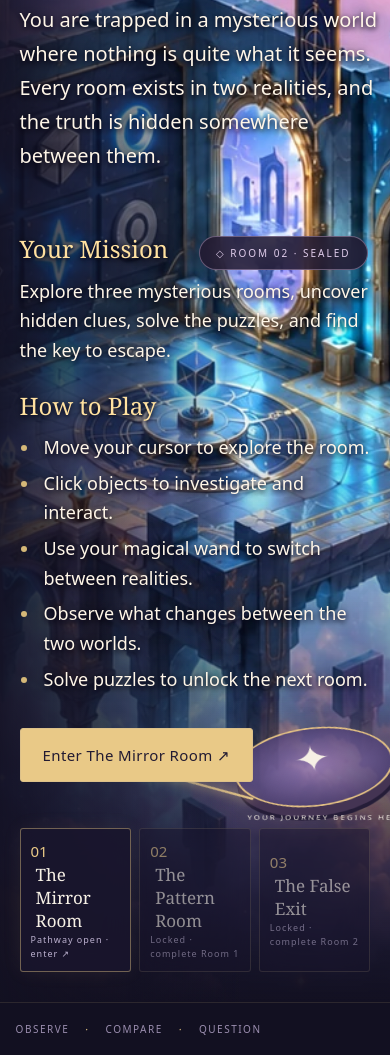
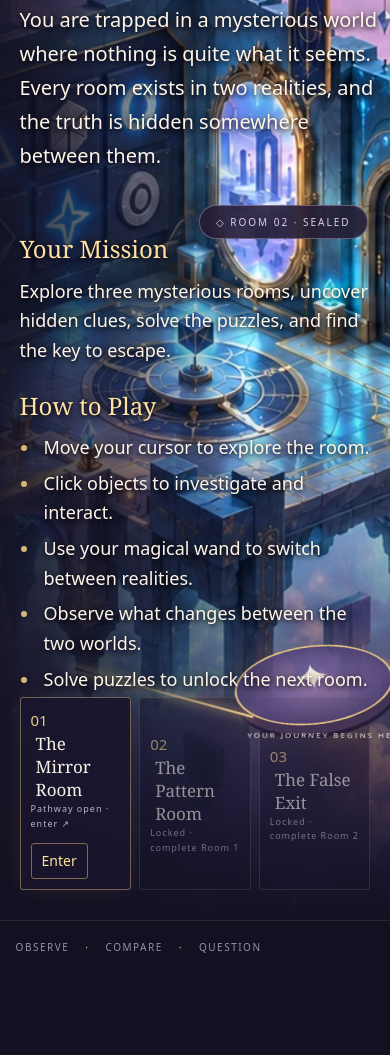
Before and after one commit to Faalroba/AI-Design-Portfolio, a plain HTML site: page play/the-impossible-room/index.html in a window 390 px wide. Shown: the part 360-1415 px from the top of the page. After the commit the page ends 1333 px from the top, so only its background shows below. Drawn offline with Linux system fonts and the light colour scheme.

Commit message:
Use Mirror Room card as the opening entry point

```diff
--- a/play/the-impossible-room/controller.js
+++ b/play/the-impossible-room/controller.js
@@ -7,7 +7,6 @@ function showWorld(){
  $('#lock2').textContent=roomDone(1)?'✦ ROOM 02 · COMPLETE':P.available(state,1)?'↗ ROOM 02 · OPEN':'◇ ROOM 02 · SEALED';$('#lock3').textContent=roomDone(2)?'✦ ROOM 03 · COMPLETE':P.available(state,2)?'↗ ROOM 03 · OPEN':'◇ ROOM 03 · SEALED';
  $('#lock2').classList.toggle('unsealed',P.available(state,1));$('#lock3').classList.toggle('unsealed',P.available(state,2));
  $('#world').dataset.progress=String(state.completed.length);
- const next=nextDestination();$('#begin').textContent=P.allComplete(state)?'Return to the mirror ↗':`Enter ${ROOMS[next].title} ↗`;
  $('#world-intro').innerHTML=P.allComplete(state)?'Three puzzles answered.<br>The mirror is waiting for you.':'A key waits beyond the glass.<br>Follow the next light.';
  $('#world-feedback').textContent='';$('#wand').dataset.mode='';
 }
@@ -87,7 +86,7 @@ function openPuzzle(){renderDials();$('#puzzle-message').textContent='Click each
 function showEnding(){clearTimeout(completionTimer);state.view='ending';$('#world').hidden=true;$('#room').hidden=true;document.querySelectorAll('dialog[open]').forEach(d=>d.close());$('#ending').hidden=false;$('#ending-title').focus();$('#wand').dataset.mode='';}
 function restart(){clearTimeout(completionTimer);clearTimeout(feedbackTimer);document.querySelectorAll('dialog[open]').forEach(d=>d.close());state=fresh();hintCount=0;$('#stage').className='stage';$('#wand').classList.remove('wrong-wand');showWorld();}
 $('#check').onclick=()=>{if(state.dials.every((n,i)=>SYMBOLS[n]===SOLUTION[i])){$('#puzzle').close();finishRoom(0);}else{state.attempts[0]++;$('#puzzle-message').textContent='The marks dim. Nothing is lost. Look for their order in the other reality.';$('#dials').classList.remove('wrong');void $('#dials').offsetWidth;$('#dials').classList.add('wrong');feedback(false);}};
-$('#begin').onclick=()=>enter(nextDestination());document.querySelectorAll('[data-room]').forEach(el=>el.onclick=()=>enter(Number(el.dataset.room)));
+document.querySelectorAll('[data-room]').forEach(el=>el.onclick=()=>enter(Number(el.dataset.room)));
 $('#map').onclick=()=>{if(state.view==='beyond'){state.insideMirror=false;enter(2);}else showWorld();};$('#home').onclick=e=>{e.preventDefault();showWorld();};
 $('#continue').onclick=()=>{clearTimeout(completionTimer);$('#complete').close();if(state.room<2)enter(state.room+1);else{draw();say('Return to the key inside the mirror. The glass will let you reach it now.');document.querySelector('#obj-key')?.focus();}};
 $('#stay').onclick=()=>$('#complete').close();$('.close').onclick=()=>$('#puzzle').close();
--- a/play/the-impossible-room/index.html
+++ b/play/the-impossible-room/index.html
@@ -1,5 +1,5 @@
 <!doctype html>
-<html lang="en"><head><meta charset="utf-8"><meta name="viewport" content="width=device-width, initial-scale=1"><title>The Impossible Room · Week 9</title><meta name="description" content="Three rooms, two realities, one impossible escape. A complete playable first draft."><link rel="preload" as="image" href="assets/world-opening.webp" type="image/webp"><link rel="stylesheet" href="style.css?v=opening-cover-1"><link rel="stylesheet" href="onboarding.css?v=map-intro-6"></head>
+<html lang="en"><head><meta charset="utf-8"><meta name="viewport" content="width=device-width, initial-scale=1"><title>The Impossible Room · Week 9</title><meta name="description" content="Three rooms, two realities, one impossible escape. A complete playable first draft."><link rel="preload" as="image" href="assets/world-opening.webp" type="image/webp"><link rel="stylesheet" href="style.css?v=opening-cover-1"><link rel="stylesheet" href="onboarding.css?v=map-intro-7"></head>
 <body>
 <header><a class="wordmark" href="#" id="home">THE IMPOSSIBLE ROOM<span>A STUDY IN PERCEPTION</span></a><div class="top-actions"><span class="edition">WEEK 09 / PLAYABLE STUDY</span><button id="sound" aria-pressed="false">Sound off</button><button id="help" data-kind="info" aria-haspopup="dialog" aria-controls="controls-help">Help</button><button id="restart">Restart ↺</button></div></header>
 <main>
@@ -15,7 +15,7 @@
   <li>Solve puzzles to unlock the next room.</li>
 </ul></section>
   </div>
-</section><div class="world-entry"><button class="primary" id="begin" data-kind="move">Enter the Mirror Room <span>↗</span></button></div><div class="room-route" aria-label="Room progression"><button id="room1" data-room="0" data-kind="move">01 <strong>The Mirror Room</strong><span>Available · enter ↗</span></button><button id="room2" data-room="1" data-kind="move">02 <strong>The Pattern Room</strong><span>Locked · solve Room 1</span></button><button id="room3" data-room="2" data-kind="move">03 <strong>The False Exit</strong><span>Locked · solve Room 2</span></button></div><div class="start-platform" aria-hidden="true">✦<span>YOUR JOURNEY BEGINS HERE</span></div></section>
+</section><div class="room-route" aria-label="Room progression"><button id="room1" data-room="0" data-kind="move">01 <strong>The Mirror Room</strong><span>Available · enter ↗</span><b class="route-enter" aria-hidden="true">Enter</b></button><button id="room2" data-room="1" data-kind="move">02 <strong>The Pattern Room</strong><span>Locked · solve Room 1</span></button><button id="room3" data-room="2" data-kind="move">03 <strong>The False Exit</strong><span>Locked · solve Room 2</span></button></div><div class="start-platform" aria-hidden="true">✦<span>YOUR JOURNEY BEGINS HERE</span></div></section>
 <section id="room" hidden aria-label="Interactive room"><div class="room-heading"><div><p class="eyebrow" id="room-label">ROOM 01 / THE MIRROR ROOM</p><h1 id="reality-name">The world you know.</h1></div><div class="room-tools"><button id="map" data-kind="move">← World</button><button id="hint" data-kind="info">A little nudge ✧</button><span id="reality-badge">Original reality</span></div></div><aside id="tutorial" class="tutorial-card" aria-label="Getting started" hidden><p id="tutorial-label"></p><p id="tutorial-text" role="status" aria-live="polite"></p><button id="skip-tutorial">Skip tutorial</button></aside><div class="stage" id="stage"></div><div class="puzzle-tools" id="pattern-tools" hidden><span id="sequence-label">REFLECTED ORDER</span><div id="pattern-slots" aria-live="polite"></div><button id="clear-pattern" data-kind="interact">Clear sequence ↺</button></div><div class="scene-caption"><span id="focus-label">Move your wand. Let the room answer.</span><span class="progress">EXIT PROGRESS <b id="progress">0 / 3</b><i id="pip1"></i><i></i><i></i></span></div><p id="message" role="status" aria-live="polite">The mirror is awake. Something in this room is out of place.</p><div class="inventory" id="inventory"><span>HELD</span><b id="held">Nothing yet</b><span class="micro" id="room-prompt">Click to investigate · Click the mirror to shift</span></div></section>
 <section id="ending" hidden aria-labelledby="ending-title"><div class="ending-aura" aria-hidden="true"></div><p class="eyebrow">BEYOND THE IMPOSSIBLE</p><span class="ending-star" aria-hidden="true">✧</span><h1 id="ending-title">You found what was possible.</h1><p>Three rooms. Two realities.<br>One way through.</p><div class="ending-progress">01 ✦ &nbsp; 02 ✦ &nbsp; 03 ✦</div><p class="ending-detail">The final door is unlocked. You have escaped.</p><button class="primary" id="play-again" data-kind="interact">Begin another journey ↺</button></section>
 </main>
@@ -37,4 +37,4 @@
   <p><span class="mouse-copy">A glowing star invites investigation. A spinning star marks an interaction. A blue-purple pulse marks a reality-switching mirror.</span><span class="touch-copy">Tap the mirror to shift reality. Tap other objects to investigate. A blue-purple pulse signals the shift.</span></p>
   <button id="close-help" class="primary">Back to exploring</button>
 </dialog>
-<div id="wand" aria-hidden="true"><svg viewBox="0 0 90 115"><defs><linearGradient id="wandGold"><stop stop-color="#a77b3c"/><stop offset=".5" stop-color="#fff0b7"/><stop offset="1" stop-color="#c49b55"/></linearGradient></defs><g class="wand-waves"><circle cx="58" cy="18" r="20"/><circle cx="58" cy="18" r="28"/></g><g class="wand-sparks"><polygon points="78.00,-10.00 79.26,-6.74 82.76,-6.55 80.04,-4.34 80.94,-0.95 78.00,-2.85 75.06,-0.95 75.96,-4.34 73.24,-6.55 76.74,-6.74"/><polygon points="92.00,-22.70 92.94,-20.29 95.52,-20.14 93.51,-18.51 94.17,-16.01 92.00,-17.41 89.83,-16.01 90.49,-18.51 88.48,-20.14 91.06,-20.29"/><polygon points="104.00,-33.50 104.63,-31.87 106.38,-31.77 105.02,-30.67 105.47,-28.98 104.00,-29.93 102.53,-28.98 102.98,-30.67 101.62,-31.77 103.37,-31.87"/></g><path d="M12 99L52 29L57 32L17 102Z" fill="url(#wandGold)" stroke="#d6ae69" stroke-width="1"/><g class="wand-star"><path d="M58 4l4 9 10 1 -8 7 2 10 -8 -5 -9 5 2 -10 -8 -7 11 -1Z" fill="url(#wandGold)" stroke="#f7d99b"/></g></svg></div><script src="progression.js"></script><script src="game.js"></script><script src="room-one-art.js"></script><script src="rooms-art.js?v=plaque-1"></script><script src="controller.js"></script><script src="onboarding.js?v=map-intro-6"></script></body></html>
+<div id="wand" aria-hidden="true"><svg viewBox="0 0 90 115"><defs><linearGradient id="wandGold"><stop stop-color="#a77b3c"/><stop offset=".5" stop-color="#fff0b7"/><stop offset="1" stop-color="#c49b55"/></linearGradient></defs><g class="wand-waves"><circle cx="58" cy="18" r="20"/><circle cx="58" cy="18" r="28"/></g><g class="wand-sparks"><polygon points="78.00,-10.00 79.26,-6.74 82.76,-6.55 80.04,-4.34 80.94,-0.95 78.00,-2.85 75.06,-0.95 75.96,-4.34 73.24,-6.55 76.74,-6.74"/><polygon points="92.00,-22.70 92.94,-20.29 95.52,-20.14 93.51,-18.51 94.17,-16.01 92.00,-17.41 89.83,-16.01 90.49,-18.51 88.48,-20.14 91.06,-20.29"/><polygon points="104.00,-33.50 104.63,-31.87 106.38,-31.77 105.02,-30.67 105.47,-28.98 104.00,-29.93 102.53,-28.98 102.98,-30.67 101.62,-31.77 103.37,-31.87"/></g><path d="M12 99L52 29L57 32L17 102Z" fill="url(#wandGold)" stroke="#d6ae69" stroke-width="1"/><g class="wand-star"><path d="M58 4l4 9 10 1 -8 7 2 10 -8 -5 -9 5 2 -10 -8 -7 11 -1Z" fill="url(#wandGold)" stroke="#f7d99b"/></g></svg></div><script src="progression.js"></script><script src="game.js"></script><script src="room-one-art.js"></script><script src="rooms-art.js?v=plaque-1"></script><script src="controller.js?v=map-entry-1"></script><script src="onboarding.js?v=map-intro-7"></script></body></html>
--- a/play/the-impossible-room/onboarding.css
+++ b/play/the-impossible-room/onboarding.css
@@ -19,7 +19,9 @@
   font-weight: 500;
   text-shadow: 0 2px 5px #090516, 0 0 15px #090516bb;
 }
-.world-entry { position: absolute; left: calc(5vw + 480px); bottom: 155px; z-index: 3; }
+#room1 { position: relative; padding-right: 100px; }
+.route-enter { position: absolute; right: 20px; top: 50%; transform: translateY(-50%); padding: 9px 14px; border: 1px solid #d5b87888; border-radius: 3px; color: #ffe1a0; font-size: 16px; font-weight: 500; }
+#room1:hover .route-enter, #room1:focus-visible .route-enter { background: #d5b87822; }
 .world-guide .welcome-sections { grid-template-columns: 1fr; gap: 24px; }
 .world-guide .welcome-sections > section + section { border: none; padding: 0; }
 .welcome-sections { display: grid; grid-template-columns: .85fr 1.15fr; gap: 26px; text-align: left; }
@@ -69,7 +71,8 @@ dialog.controls-help { width: min(550px, calc(100vw - 32px)); max-height: calc(1
 #close-help { font-size: 16px; }
 
 @media (max-width: 750px) {
-  .world-entry { position: relative; left: auto; bottom: auto; margin: 28px 5vw 0; }
+  #room1 { padding-right: 10px; }
+  .route-enter { position: static; display: block; width: fit-content; transform: none; margin-top: 12px; padding: 6px 10px; font-size: 14px; }
   .world-copy p.welcome-introduction { font-size: 20px; }
   .world-guide .welcome-sections p, .world-guide .controls-list { font-size: 18px; }
   .world-guide .welcome-sections h2 { font-size: 24px; }
--- a/play/the-impossible-room/onboarding.js
+++ b/play/the-impossible-room/onboarding.js
@@ -103,7 +103,6 @@
     }, 2400);
   }
 
-  document.querySelector('#begin').addEventListener('click', startIntroduction);
   document.querySelector('#room1').addEventListener('click', startIntroduction);
   document.querySelector('#skip-tutorial').addEventListener('click', closeTutorial);
   document.querySelector('#help').addEventListener('click', () => help.showModal());
```
